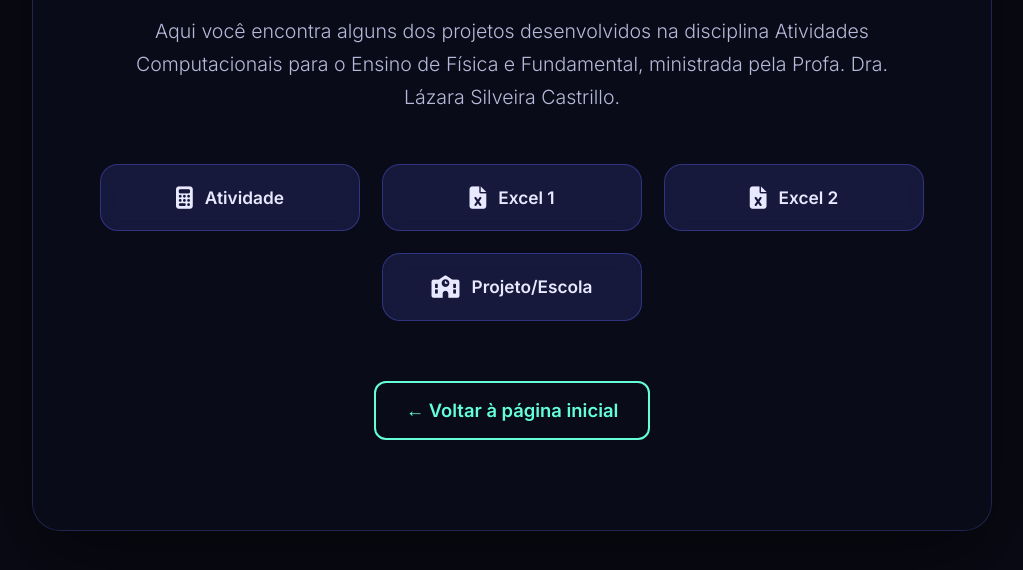
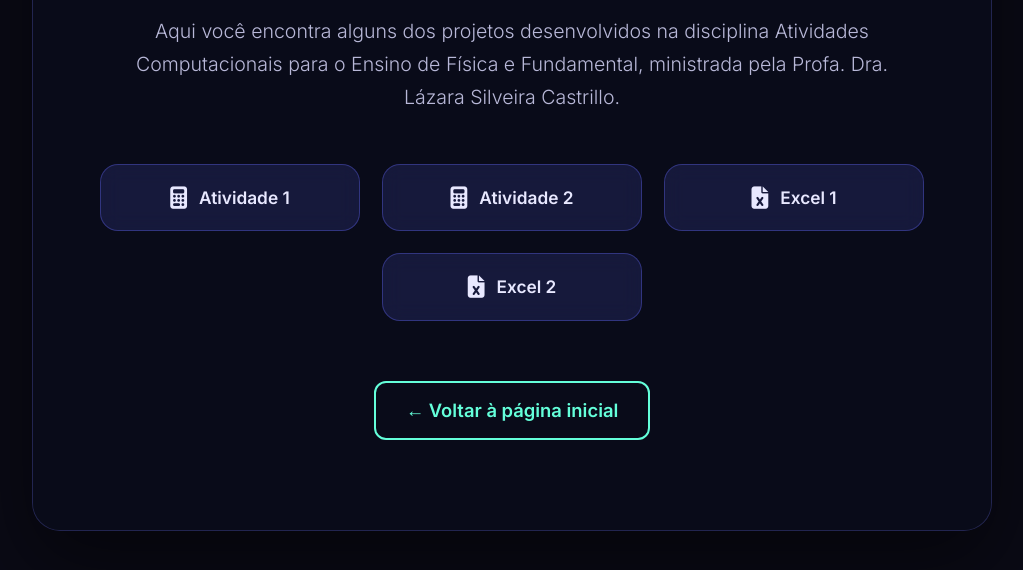
Before and after one commit to cesinhatr123/9ano, a plain HTML site: page index.html in a window 1280 px wide. Both pictures are taken after a click on the link "Portfólio". Shown: the part 226-796 px from the top of the page, without its empty margins (128-1151 px from the left). Drawn offline with Linux system fonts and the light colour scheme.

Commit message:
Atualizando site

```diff
--- a/index.html
+++ b/index.html
@@ -66,16 +66,15 @@
 
         <div class="links">
             <a href="https://calculadoraaven.netlify.app" target="_blank">
-                <i class="fas fa-calculator"></i> Atividade
+                <i class="fas fa-calculator"></i> Atividade 1
+                <a href="https://atividadecompleta.netlify.app" target="_blank">
+                <i class="fas fa-calculator"></i> Atividade 2
             </a>
             <a href="https://abre.ai/offP" target="_blank">
                 <i class="fas fa-file-excel"></i> Excel 1
             </a>
             <a href="https://abre.ai/oliu" target="_blank">
                 <i class="fas fa-file-excel"></i> Excel 2
-            </a>
-            <a href="https://projetoescolafrei.netlify.app/" target="_blank">
-                <i class="fas fa-school"></i> Projeto/Escola
             </a>
         </div>
 
```
